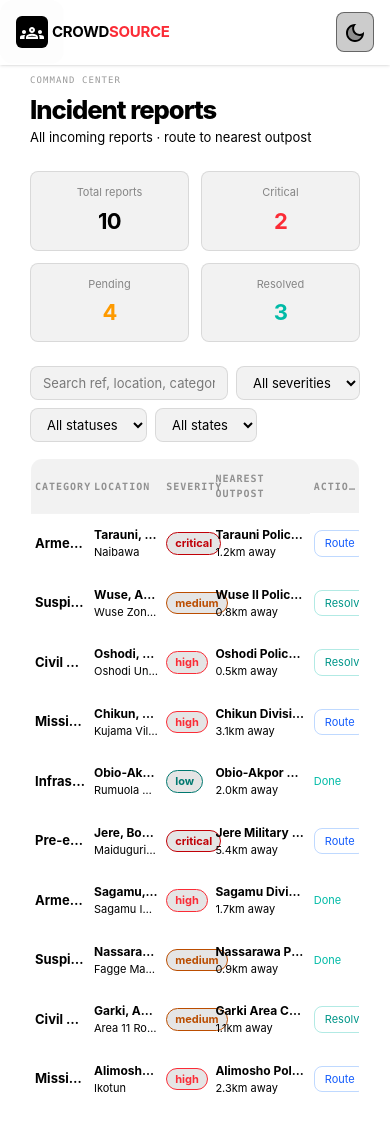
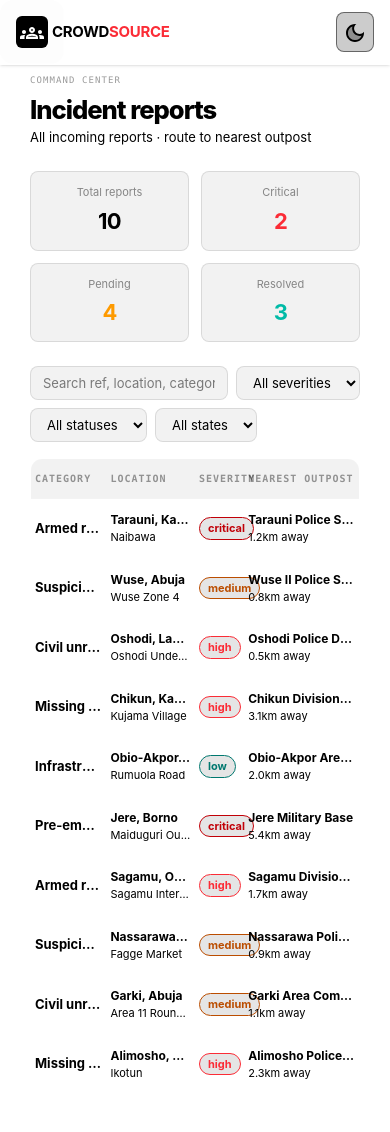
Before and after one commit to makajeez/CSRS, a React (Vite) app: page /dashboard in a window 390 px wide. Shown: the top 1132 px of the page. Built offline with nearby package versions, Linux system fonts and the light colour scheme.

Commit message:
Ref: Took out actions col and readjusted others

```diff
--- a/src/features/dashboard/Dashboard.tsx
+++ b/src/features/dashboard/Dashboard.tsx
@@ -161,17 +161,17 @@ export default function CommandCenter() {
           <table className="w-full border-collapse text-[13px]" style={{ tableLayout: "fixed" }}>
             <colgroup>
               <col className="hidden md:table-cell md:w-[11%]" />
-              <col className="w-[18%] md:w-[17%]" />
-              <col className="w-[22%] md:w-[14%]" />
+              <col className="w-[23%] md:w-[17%]" />
+              <col className="w-[27%] md:w-[14%]" />
               <col className="w-[15%] md:w-[10%]" />
-              <col className="w-[30%] md:w-[20%]" />
+              <col className="w-[35%] md:w-[20%]" />
               <col className="hidden md:table-cell md:w-[10%]" />
-              <col className="w-[15%] md:w-[18%]" />
+              <col className="hidden md:table-cell md:w-[18%]" />
             </colgroup>
             <thead>
               <tr className="bg-black/5 dark:bg-white/4 border-b border-white/8">
                 {["Ref", "Category", "Location", "Severity", "Nearest outpost", "Status", "Actions"].map((h) => (
-                  <th key={h} className={`px-1 py-3 text-left font-mono text-[10px] tracking-widest uppercase text-black/40 dark:text-white/30 ${(h === "Ref" || h === "Status") ? "hidden md:table-cell" : ""} ${ h === "Actions" ? "overflow-hidden text-ellipsis sm:table-cell" : ""}`}>
+                  <th key={h} className={`px-1 py-3 text-left font-mono text-[10px] tracking-widest uppercase text-black/40 dark:text-white/30 ${(h === "Ref" || h === "Status" || h === "Actions") ? "hidden md:table-cell" : ""}`}>
                     {h}
                   </th>
                 ))}
@@ -225,7 +225,7 @@ export default function CommandCenter() {
                       </td>
 
                       {/* Actions */}
-                      <td className="px-1 py-3" onClick={(e) => e.stopPropagation()}>
+                      <td className="hidden md:table-cell px-1 py-3" onClick={(e) => e.stopPropagation()}>
                         <div className="flex gap-1.5">
                           {r.status === "Pending" && (
                             <button
@@ -256,6 +256,7 @@ export default function CommandCenter() {
                         <td
                           colSpan={7}
                           className="px-4 py-4 text-[13px] dark:text-white/50 bg-black/5 dark:bg-white/2 leading-[1.7] whitespace-normal"
+                          onClick={(e) => e.stopPropagation()}
                         >
                           <span className="font-bold dark:text-white/80">Incident detail: </span>
                           {r.desc}
@@ -263,7 +264,7 @@ export default function CommandCenter() {
                             <span className="block mt-2 font-mono text-[11px] dark:text-white/25">
                               Reported at {r.time}
                             </span>
-                            <span className="sm:hidden flex gap-1">
+                            <span className="md:hidden flex gap-1">
                                {r.status === "Pending" && (
                                   <button
                                     onClick={() => updateStatus(r.ref, "Routed")}
```
